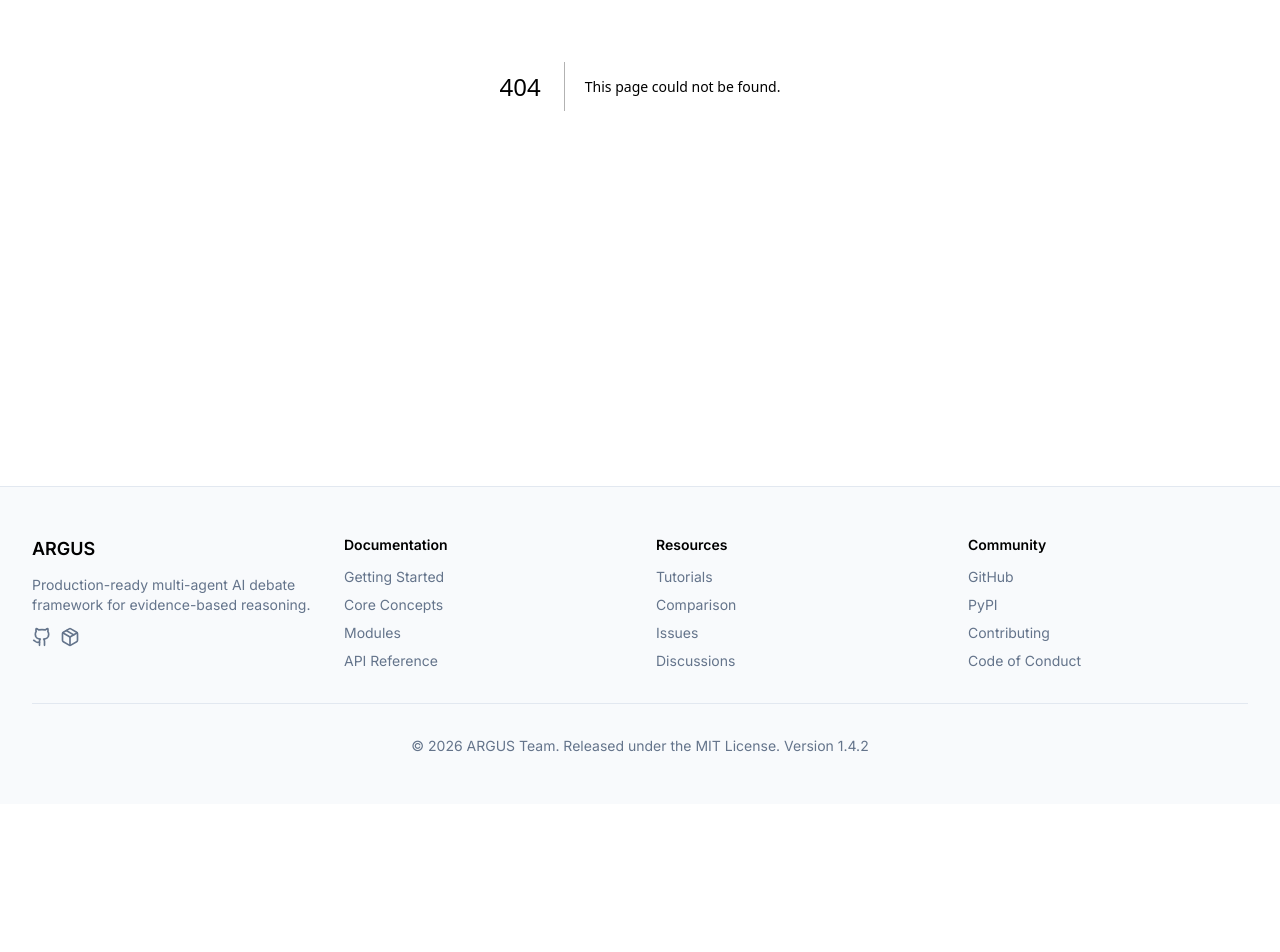
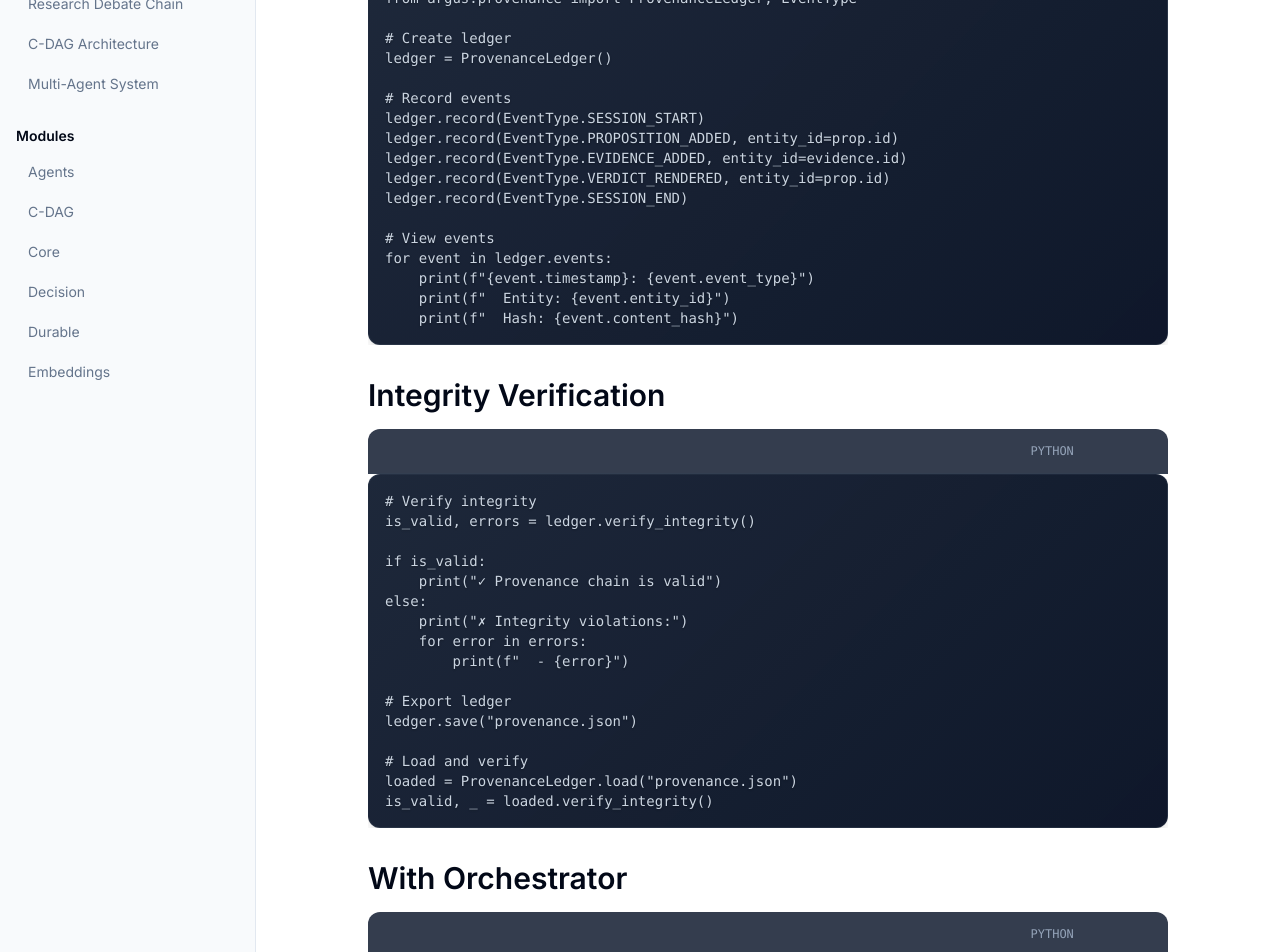
Before and after one commit to Ronit26Mehta/argus-ai-debate, a Next.js app in the folder docs-website/: page /docs/modules/provenance in a window 1280 px wide. Before the commit this address had no page. Shown: the part 380-1332 px from the top of the page. Before the commit the page ends 1184 px from the top, so only its background shows below. Built offline with nearby package versions, Linux system fonts and the light colour scheme.

Commit message:
page.tsx: Update docs-website/src/app/docs/modules/provenance/page.tsx

```diff
--- /dev/null
+++ b/docs-website/src/app/docs/modules/provenance/page.tsx
@@ -0,0 +1,114 @@
+import { Metadata } from 'next'
+import { CodeBlock } from '@/components/CodeBlock'
+
+export const metadata: Metadata = {
+    title: 'Provenance Module | ARGUS Documentation',
+    description: 'Full audit trail and integrity verification for debates',
+}
+
+export default function ProvenanceModulePage() {
+    return (
+        <div className="max-w-4xl mx-auto py-8 px-4">
+            <div className="space-y-8">
+                <div>
+                    <h1 className="text-4xl font-bold tracking-tight gradient-text mb-4">
+                        Provenance Module
+                    </h1>
+                    <p className="text-lg text-muted-foreground">
+                        Full audit trail and cryptographic integrity verification for all debate operations.
+                    </p>
+                </div>
+
+                {/* Provenance Tracking */}
+                <section className="space-y-4">
+                    <h2 className="text-3xl font-semibold">Provenance Tracking</h2>
+                    <CodeBlock
+                        code={`from argus.provenance import ProvenanceLedger, EventType
+
+# Create ledger
+ledger = ProvenanceLedger()
+
+# Record events
+ledger.record(EventType.SESSION_START)
+ledger.record(EventType.PROPOSITION_ADDED, entity_id=prop.id)
+ledger.record(EventType.EVIDENCE_ADDED, entity_id=evidence.id)
+ledger.record(EventType.VERDICT_RENDERED, entity_id=prop.id)
+ledger.record(EventType.SESSION_END)
+
+# View events
+for event in ledger.events:
+    print(f"{event.timestamp}: {event.event_type}")
+    print(f"  Entity: {event.entity_id}")
+    print(f"  Hash: {event.content_hash}")`}
+                        language="python"
+                    />
+                </section>
+
+                {/* Integrity Verification */}
+                <section className="space-y-4">
+                    <h2 className="text-3xl font-semibold">Integrity Verification</h2>
+                    <CodeBlock
+                        code={`# Verify integrity
+is_valid, errors = ledger.verify_integrity()
+
+if is_valid:
+    print("✓ Provenance chain is valid")
+else:
+    print("✗ Integrity violations:")
+    for error in errors:
+        print(f"  - {error}")
+
+# Export ledger
+ledger.save("provenance.json")
+
+# Load and verify
+loaded = ProvenanceLedger.load("provenance.json")
+is_valid, _ = loaded.verify_integrity()`}
+                        language="python"
+                    />
+                </section>
+
+                {/* With Orchestrator */}
+                <section className="space-y-4">
+                    <h2 className="text-3xl font-semibold">With Orchestrator</h2>
+                    <CodeBlock
+                        code={`from argus import RDCOrchestrator
+
+orchestrator = RDCOrchestrator(
+    llm=llm,
+    enable_provenance=True  # Enable tracking
+)
+
+result = orchestrator.debate("proposition")
+
+# Access provenance
+if result.provenance:
+    is_valid, errors = result.provenance.verify_integrity()
+    print(f"Valid: {is_valid}")
+    print(f"Events: {len(result.provenance)}")`}
+                        language="python"
+                    />
+                </section>
+
+                {/* Next Steps */}
+                <section className="space-y-4">
+                    <h2 className="text-3xl font-semibold">Next Steps</h2>
+                    <div className="grid gap-4 md:grid-cols-3">
+                        <a href="/docs/modules/orchestrator" className="block p-6 rounded-xl border bg-card hover:shadow-lg transition-all card-hover">
+                            <h3 className="text-lg font-semibold mb-2">Orchestrator →</h3>
+                            <p className="text-sm text-muted-foreground">Debate orchestration</p>
+                        </a>
+                        <a href="/docs/modules/cdag" className="block p-6 rounded-xl border bg-card hover:shadow-lg transition-all card-hover">
+                            <h3 className="text-lg font-semibold mb-2">C-DAG →</h3>
+                            <p className="text-sm text-muted-foreground">Graph structure</p>
+                        </a>
+                        <a href="/tutorials" className="block p-6 rounded-xl border bg-card hover:shadow-lg transition-all card-hover">
+                            <h3 className="text-lg font-semibold mb-2">Tutorials →</h3>
+                            <p className="text-sm text-muted-foreground">Practical examples</p>
+                        </a>
+                    </div>
+                </section>
+            </div>
+        </div>
+    )
+}
```
